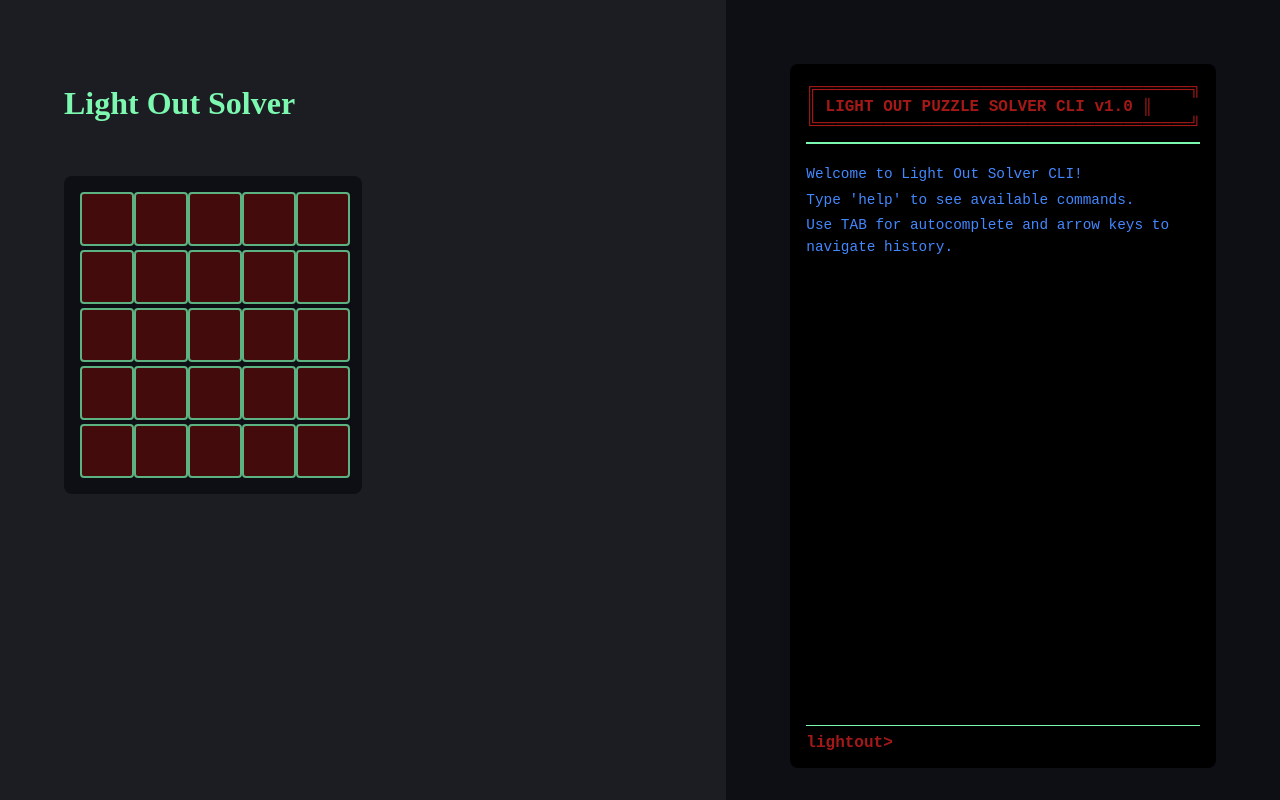
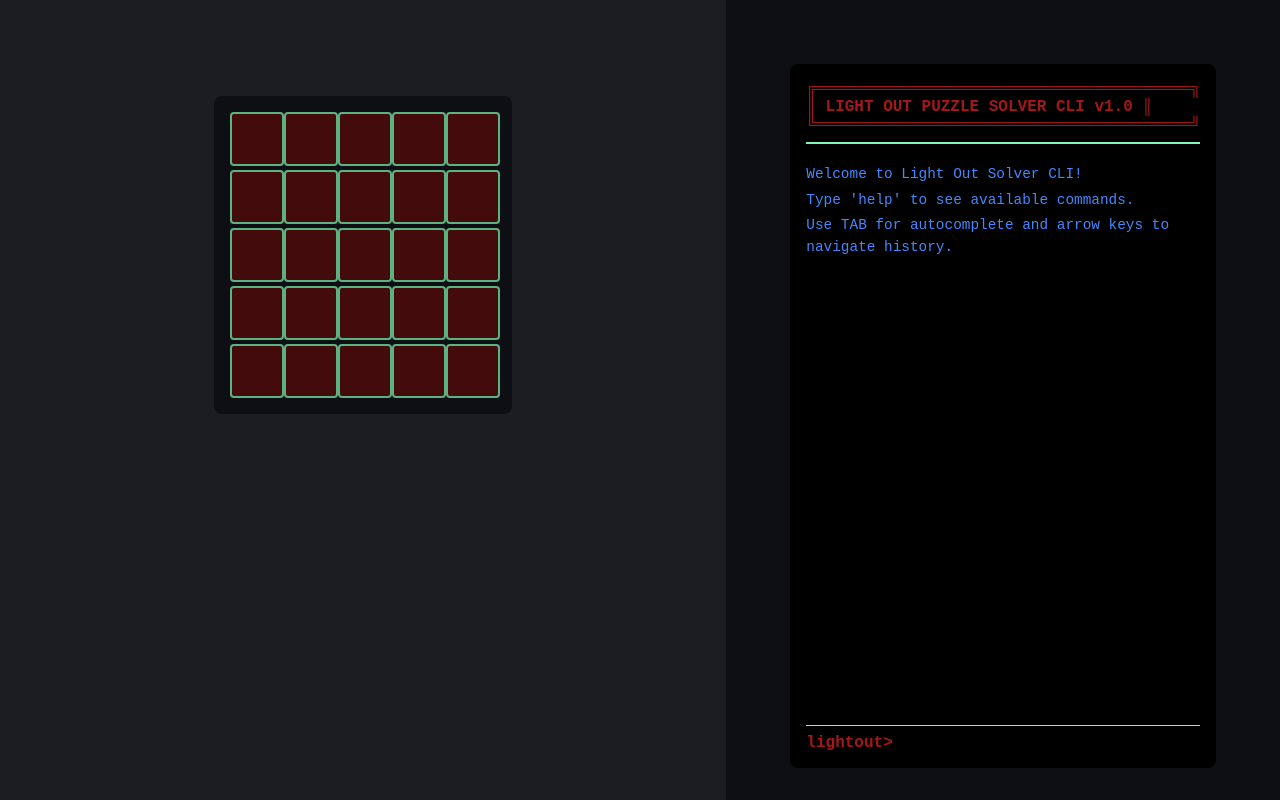
Before and after one commit to c-poramet/Stygialar, a plain HTML site: page solver/lightout.html in a window 1280 px wide. Drawn offline with Linux system fonts and the light colour scheme.

Commit message:
Hide title in Light Out Solver UI and center grid display

```diff
--- a/solver/lightout.html
+++ b/solver/lightout.html
@@ -180,8 +180,8 @@
 </head>
 <body>
     <div class="main" id="main">
-        <h1>Light Out Solver</h1>
-        <div id="grid-display"></div>
+        <!-- <h1>Light Out Solver</h1> -->
+        <div id="grid-display" style="display: flex; justify-content: center; align-items: center;"></div>
     </div>
     <div class="side">
         <div class="terminal">
```
